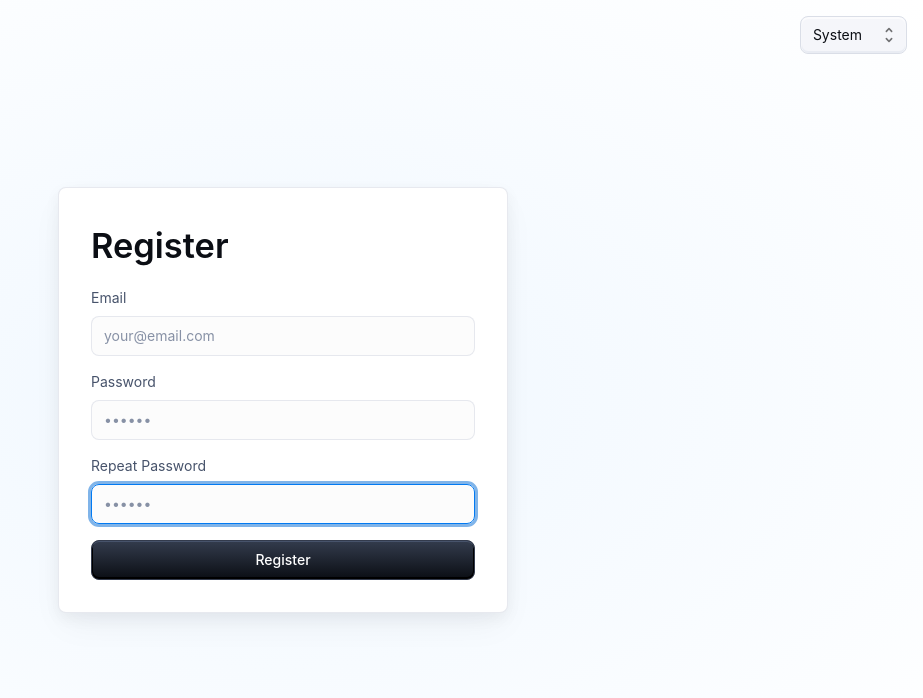
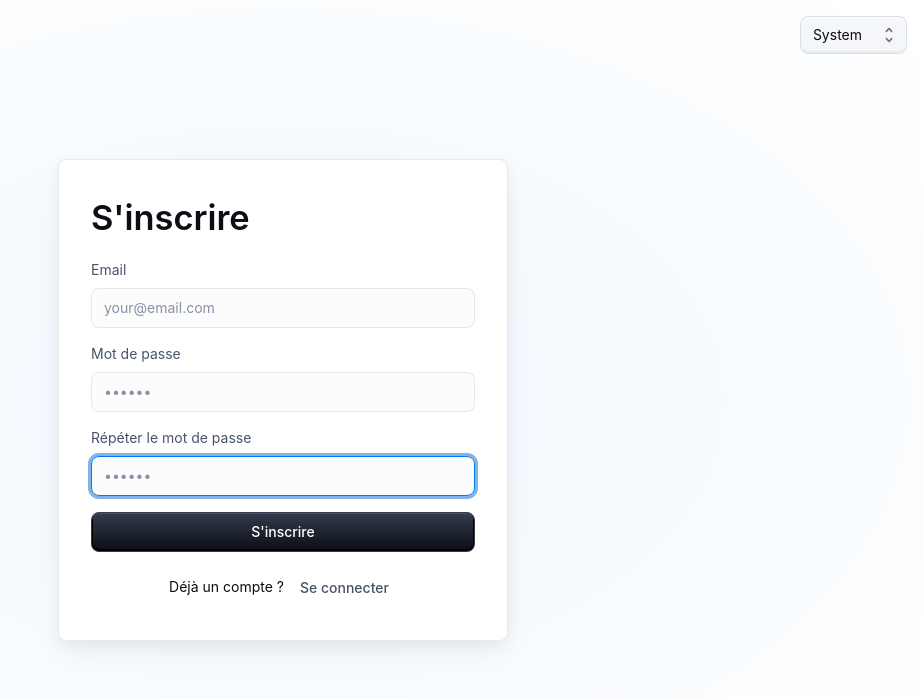
Before and after one commit to ShockedPlot7560/WishNest, a React (Vite) app: page /register in a window 1280 px wide. Shown: the top 698 px of the page, without its empty margins (357-1280 px from the left). Built offline with nearby package versions, Linux system fonts and the light colour scheme.

Commit message:
translate login and register pages

```diff
--- a/src/pages/Register.tsx
+++ b/src/pages/Register.tsx
@@ -90,7 +90,7 @@ export default function Register() {
                 navigate('/login', { replace: true });
             })
             .catch(() => {
-                setGlobalErrorMessage("An error occurred. Please try again later.");
+                setGlobalErrorMessage("Une erreur est survenue, veuillez réessayer.");
                 setGlobalError(true);
             });
     };
@@ -104,7 +104,7 @@ export default function Register() {
 
         if (!email.value || !/\S+@\S+\.\S+/.test(email.value)) {
             setEmailError(true);
-            setEmailErrorMessage('Please enter a valid email address.');
+            setEmailErrorMessage('Veuillez entrer une adresse e-mail valide.');
             isValid = false;
         } else {
             setEmailError(false);
@@ -113,7 +113,7 @@ export default function Register() {
 
         if (!password.value || password.value.length < 6) {
             setPasswordError(true);
-            setPasswordErrorMessage('Password must be at least 6 characters long.');
+            setPasswordErrorMessage('Le mot de passe doit contenir au moins 6 caractères.');
             isValid = false;
         } else {
             setPasswordError(false);
@@ -122,7 +122,7 @@ export default function Register() {
 
         if (password.value !== repeatPassword.value) {
             setPasswordError(true);
-            setPasswordErrorMessage('Passwords do not match.');
+            setPasswordErrorMessage('Les mots de passe ne correspondent pas.');
             isValid = false;
         } else {
             setPasswordError(false);
@@ -141,7 +141,7 @@ export default function Register() {
                     variant="h4"
                     sx={{ width: '100%', fontSize: 'clamp(2rem, 10vw, 2.15rem)' }}
                 >
-                    Register
+                    S'inscrire
                 </Typography>
                 <Box
                     component="form"
@@ -173,7 +173,7 @@ export default function Register() {
                         />
                     </FormControl>
                     <FormControl>
-                        <FormLabel htmlFor="password">Password</FormLabel>
+                        <FormLabel htmlFor="password">Mot de passe</FormLabel>
                         <TextField
                             error={passwordError}
                             helperText={passwordErrorMessage}
@@ -190,7 +190,7 @@ export default function Register() {
                         />
                     </FormControl>
                     <FormControl>
-                        <FormLabel htmlFor="repeat-password">Repeat Password</FormLabel>
+                        <FormLabel htmlFor="repeat-password">Répéter le mot de passe</FormLabel>
                         <TextField
                             error={passwordError}
                             helperText={passwordErrorMessage}
@@ -212,8 +212,19 @@ export default function Register() {
                         variant="contained"
                         onClick={validateInputs}
                     >
-                        Register
+                        S'inscrire
                     </Button>
+                    <Typography variant="body2" align="center">
+                        Déjà un compte ?
+                        <Button
+                            variant="text"
+                            color="primary"
+                            sx={{ textTransform: 'none', ml: 1 }}
+                            onClick={() => navigate('/login')}
+                        >
+                            Se connecter
+                        </Button>
+                    </Typography>
                 </Box>
             </Card>
         </RegisterContainer>
--- a/src/pages/SignIn.tsx
+++ b/src/pages/SignIn.tsx
@@ -96,7 +96,7 @@ export default function SignIn() {
                 navigate('/', { replace: true });
             })
             .catch(() => {
-                setGlobalErrorMessage("An error occurred. Please try again later.");
+                setGlobalErrorMessage("Une erreur est survenue, veuillez réessayer.");
                 setGlobalError(true);
             });
     };
@@ -109,7 +109,7 @@ export default function SignIn() {
 
         if (!email.value || !/\S+@\S+\.\S+/.test(email.value)) {
             setEmailError(true);
-            setEmailErrorMessage('Please enter a valid email address.');
+            setEmailErrorMessage('Veuillez entrer une adresse e-mail valide.');
             isValid = false;
         } else {
             setEmailError(false);
@@ -118,7 +118,7 @@ export default function SignIn() {
 
         if (!password.value || password.value.length < 6) {
             setPasswordError(true);
-            setPasswordErrorMessage('Password must be at least 6 characters long.');
+            setPasswordErrorMessage('Le mot de passe doit comporter au moins 6 caractères.');
             isValid = false;
         } else {
             setPasswordError(false);
@@ -137,7 +137,7 @@ export default function SignIn() {
                     variant="h4"
                     sx={{ width: '100%', fontSize: 'clamp(2rem, 10vw, 2.15rem)' }}
                 >
-                    Sign in
+                    Se connecter
                 </Typography>
                 <Box
                     component="form"
@@ -169,7 +169,7 @@ export default function SignIn() {
                         />
                     </FormControl>
                     <FormControl>
-                        <FormLabel htmlFor="password">Password</FormLabel>
+                        <FormLabel htmlFor="password">Mot de passe</FormLabel>
                         <TextField
                             error={passwordError}
                             helperText={passwordErrorMessage}
@@ -191,16 +191,17 @@ export default function SignIn() {
                         variant="contained"
                         onClick={validateInputs}
                     >
-                        Sign in
+                        Se connecter
                     </Button>
                     <Typography variant="body2" align="center">
-                        Don't have an account?{' '}
+                        Pas de compte ?
                         <Button
                             variant="text"
                             color="primary"
+                            sx={{ textTransform: 'none', ml: 1 }}
                             onClick={() => navigate('/register')}
                         >
-                            Register
+                            S'inscrire
                         </Button>
                     </Typography>
                 </Box>
```
